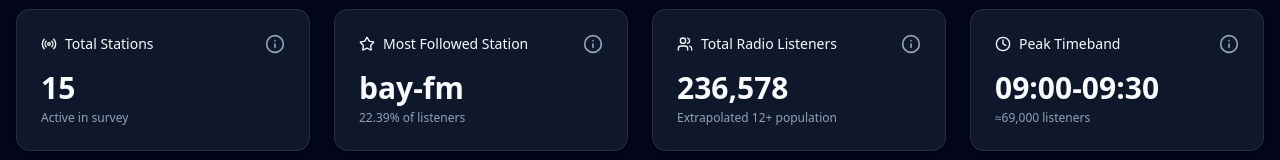
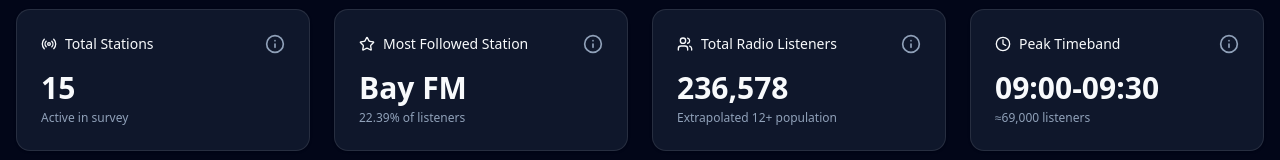
Before and after one commit to nathan-abela/kollox-fm, a Next.js app: page /survey-results/2018 in a window 1280 px wide. Shown: the part 268-428 px from the top of the page. Built offline with nearby package versions, Linux system fonts and the light colour scheme.

Commit message:
fix: display station label instead of id in survey most followed card

```diff
--- a/src/components/survey-results/survey-overview-tab.tsx
+++ b/src/components/survey-results/survey-overview-tab.tsx
@@ -13,6 +13,8 @@ export function SurveyOverviewTab({ survey }: { survey: Survey }) {
 		(s) => s.id !== "no-radio" && s.id !== "foreign-station"
 	).length;
 	const mostFollowed = survey.highlights?.mostFollowedStation;
+	const mostFollowedLabel =
+		stations.find((s) => s.id === mostFollowed?.id)?.label ?? mostFollowed?.id;
 	const population = survey.metrics?.populationListening;
 	const peak = survey.highlights?.peakTimeband;
 
@@ -38,7 +40,7 @@ export function SurveyOverviewTab({ survey }: { survey: Survey }) {
 				<SurveyMetricCard
 					icon={Star}
 					title="Most Followed Station"
-					value={mostFollowed?.id ?? "N/A"}
+					value={mostFollowedLabel ?? "N/A"}
 					subtitle={
 						mostFollowed?.mostFollowedPct != null
 							? `${mostFollowed.mostFollowedPct}% of listeners`
```
